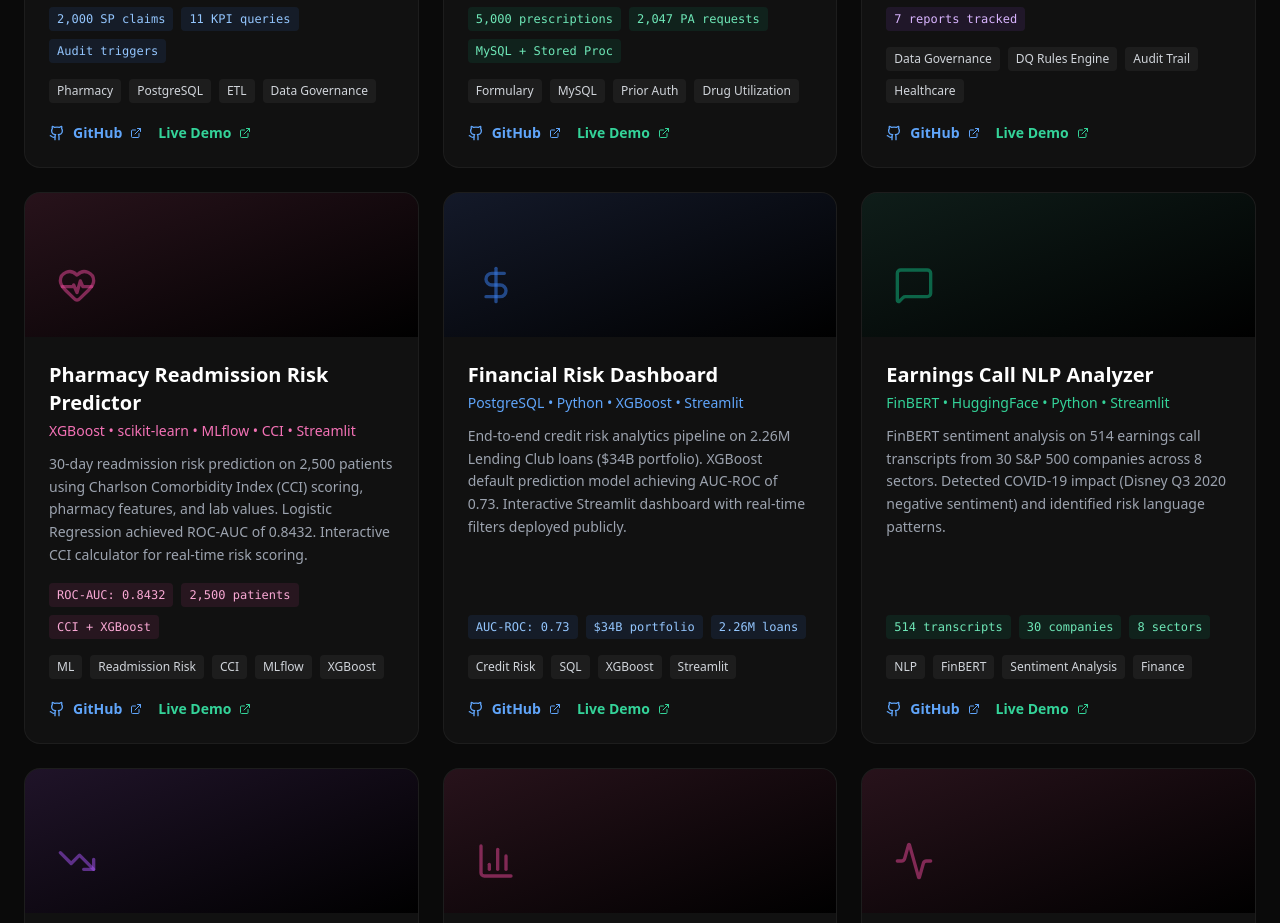
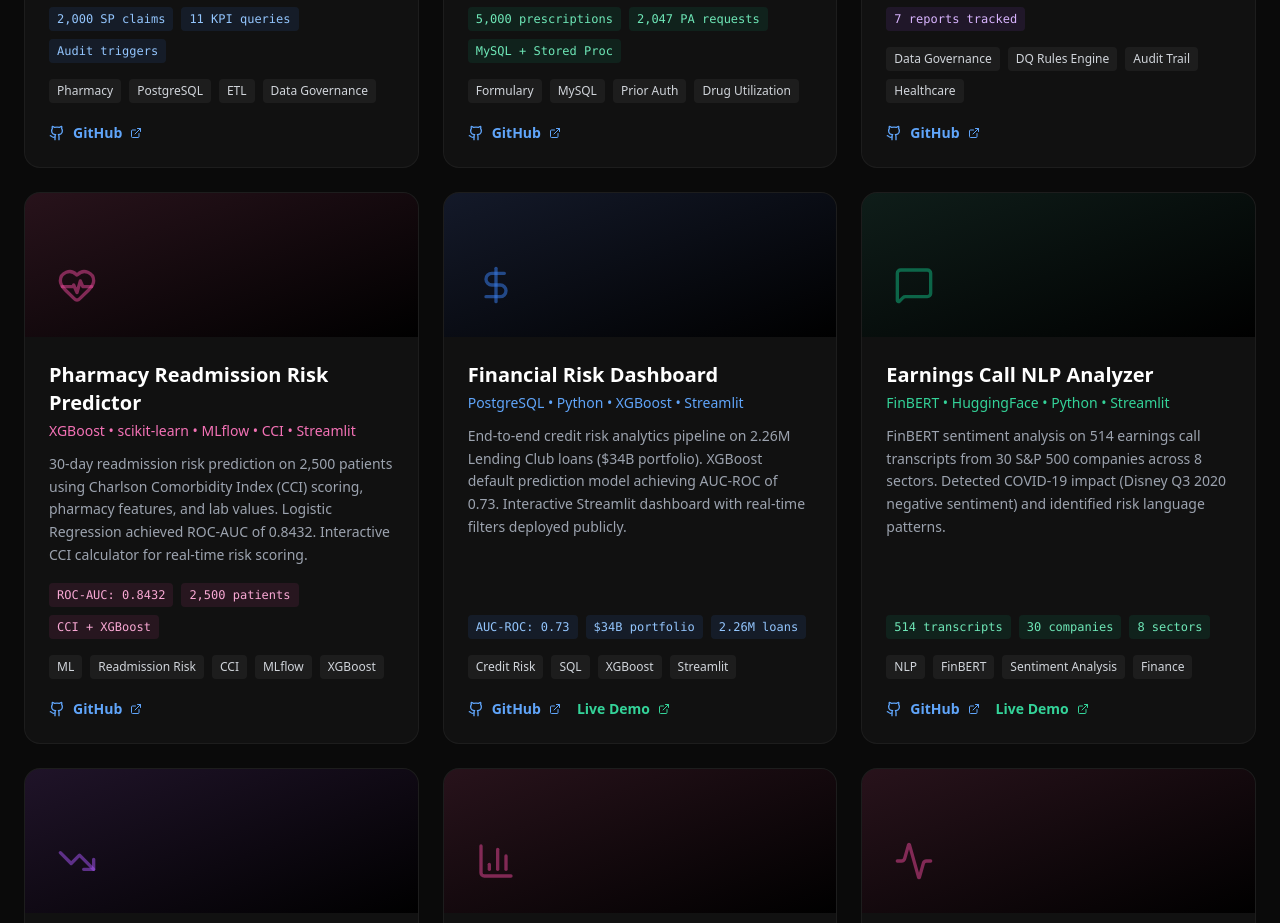
Before and after one commit to sumaksharikaa/sumaksharika-portfolio, a Next.js app: page / in a window 1280 px wide. Shown: the part 1480-2403 px from the top of the page. Built offline with nearby package versions, Linux system fonts and the light colour scheme.

Commit message:
feat: add pharmacy supply chain project with live demo link

```diff
--- a/src/app/page.tsx
+++ b/src/app/page.tsx
@@ -19,7 +19,7 @@ export default function Home() {
       metrics: ["2,000 SP claims", "11 KPI queries", "Audit triggers"],
       tags: ["Pharmacy", "PostgreSQL", "ETL", "Data Governance"],
       github: "https://github.com/sumaksharikaa/sp-claims-analytics",
-      demo: "https://sp-claims-analytics-nti4nh9nbix3yuck3dtbjw.streamlit.app/",
+      demo: "",
       color: "blue",
       Icon: Pill,
     },
@@ -30,7 +30,7 @@ export default function Home() {
       metrics: ["5,000 prescriptions", "2,047 PA requests", "MySQL + Stored Proc"],
       tags: ["Formulary", "MySQL", "Prior Auth", "Drug Utilization"],
       github: "https://github.com/sumaksharikaa/drug-utilization-analytics",
-      demo: "https://drug-utilization-analytics-dbygmsoe7zhfuktkeyhgnd.streamlit.app/",
+      demo: "",
       color: "emerald",
       Icon: Database,
     },
@@ -41,7 +41,7 @@ export default function Home() {
       metrics: ["21 DQ rules", "998 issues caught", "7 reports tracked"],
       tags: ["Data Governance", "DQ Rules Engine", "Audit Trail", "Healthcare"],
       github: "https://github.com/sumaksharikaa/healthcare-dq-governance",
-      demo: "https://healthcare-dq-governance.streamlit.app/",
+      demo: "",
       color: "purple",
       Icon: ShieldCheck,
     },
@@ -52,7 +52,7 @@ export default function Home() {
       metrics: ["ROC-AUC: 0.8432", "2,500 patients", "CCI + XGBoost"],
       tags: ["ML", "Readmission Risk", "CCI", "MLflow", "XGBoost"],
       github: "https://github.com/sumaksharikaa/pharmacy-readmission-risk",
-      demo: "https://pharmacy-readmission-risk.streamlit.app/",
+      demo: "",
       color: "pink",
       Icon: HeartPulse,
     },
@@ -119,7 +119,7 @@ export default function Home() {
       tags: ["dbt", "SQL", "Snowflake", "Data Modeling"],
       github: "",
       demo: "",
-      color: "indigo",
+      color: "purple",
       Icon: Brain,
       comingSoon: true,
     },
```
